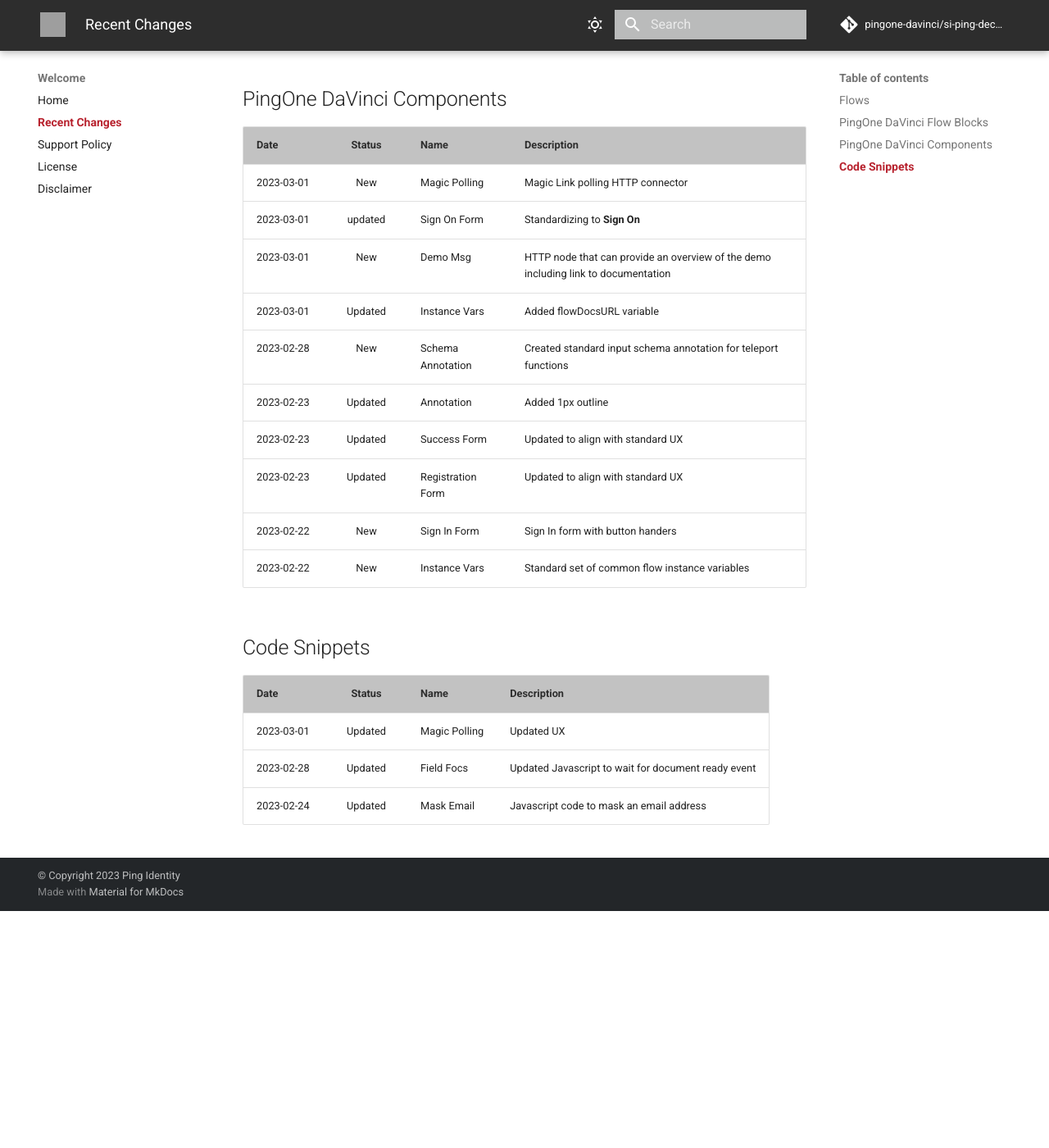
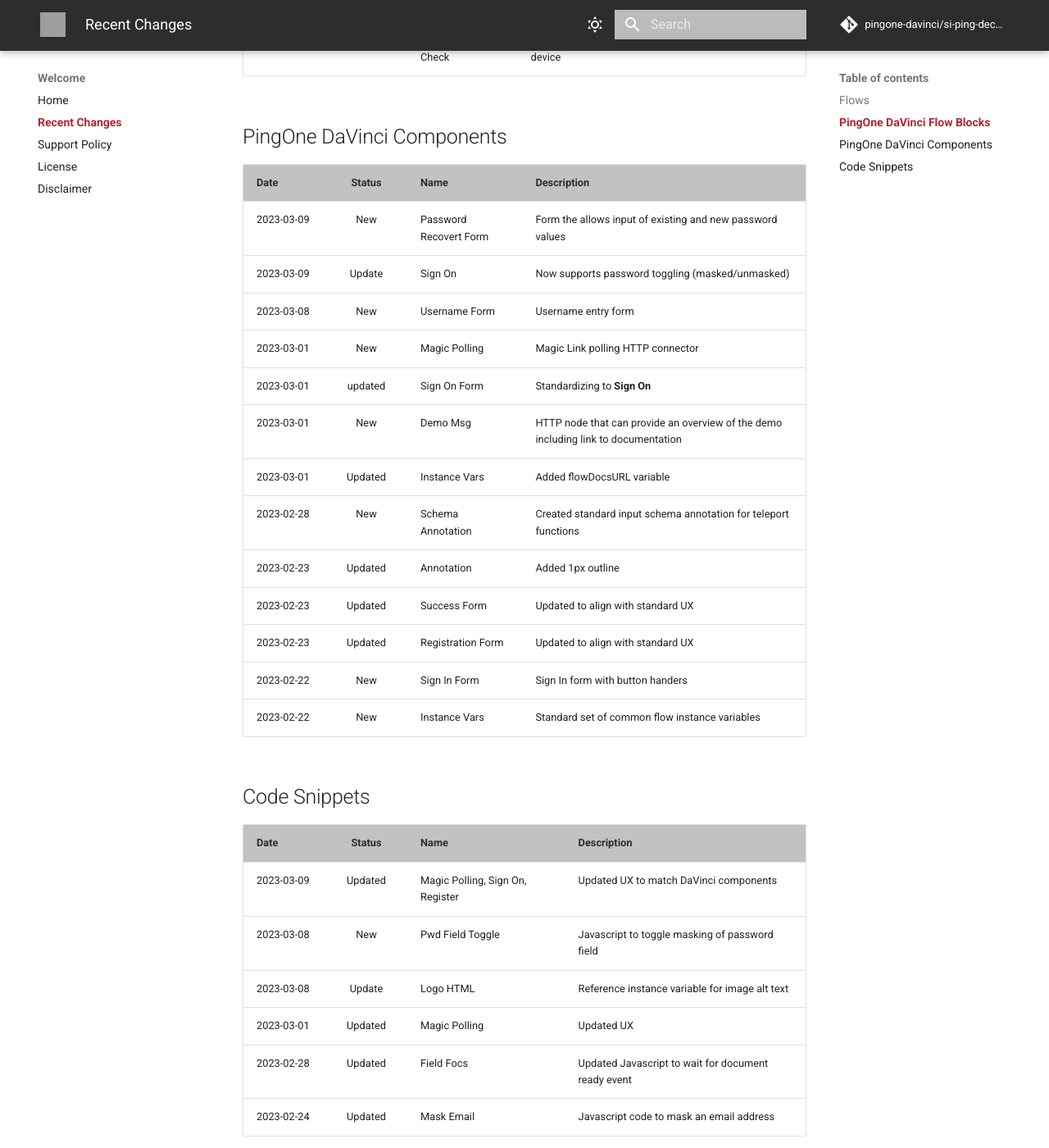
Before and after one commit to pingone-davinci/si-ping-deck-docs, an MkDocs documentation site: the page built from docs/changelog.md, in a window 1280 px wide and 1400 px high, scrolled down 1047 px. Shown: the whole window at 82% size. Built offline with MkDocs 1.6.1 and Material for MkDocs 9.7.7, drawn with Linux system fonts in a browser that asks for light colours; comment, search, counter and statistics services are not loaded; before the commit the page ends 2158 px from its top, so only the background shows below that; some of the changed text lies outside the part shown; grey boxes are pictures that could not be loaded.

Commit message:
First batch of changelog

```diff
--- a/docs/changelog.md
+++ b/docs/changelog.md
@@ -5,6 +5,7 @@
 
 | Date  | Status | Name | Description  |
 |---|:---:|---|---|
+| 2023-03-09 | Updated | Starter Flow  | Update to use new icons css file |
 | 2023-03-01 | Updated | Starter Flow  | Update reference instance variables component |
 | 2023-03-01 | Updated | Common Error | Add userAction to schema |
 | 2023-02-28 | Updated | Starter Flow  | Add common error teleport function |
@@ -26,6 +27,9 @@
 
 | Date  | Status | Name | Description  |
 |---|:---:|---|---|
+| 2023-03-09 | New | Password Recovert Form | Form the allows input of existing and new password values |
+| 2023-03-09 | Update | Sign On | Now supports password toggling (masked/unmasked) |
+| 2023-03-08 | New | Username Form | Username entry form |
 | 2023-03-01 | New | Magic Polling | Magic Link polling HTTP connector |
 | 2023-03-01 | updated | Sign On Form | Standardizing to **Sign On** |
 | 2023-03-01 | New | Demo Msg | HTTP node that can provide an overview of the demo including link to documentation |
@@ -42,6 +46,9 @@
 
 | Date  | Status | Name | Description  |
 |---|:---:|---|---|
+| 2023-03-09 | Updated | Magic Polling, Sign On, Register | Updated UX to match DaVinci components |
+| 2023-03-08 | New | Pwd Field Toggle | Javascript to toggle masking of password field |
+| 2023-03-08 | Update | Logo HTML | Reference instance variable for image alt text |
 | 2023-03-01 | Updated | Magic Polling | Updated UX |
 | 2023-02-28 | Updated | Field Focs  | Updated Javascript to wait for document ready event |
 | 2023-02-24 | Updated | Mask Email  | Javascript code to mask an email address |
```
